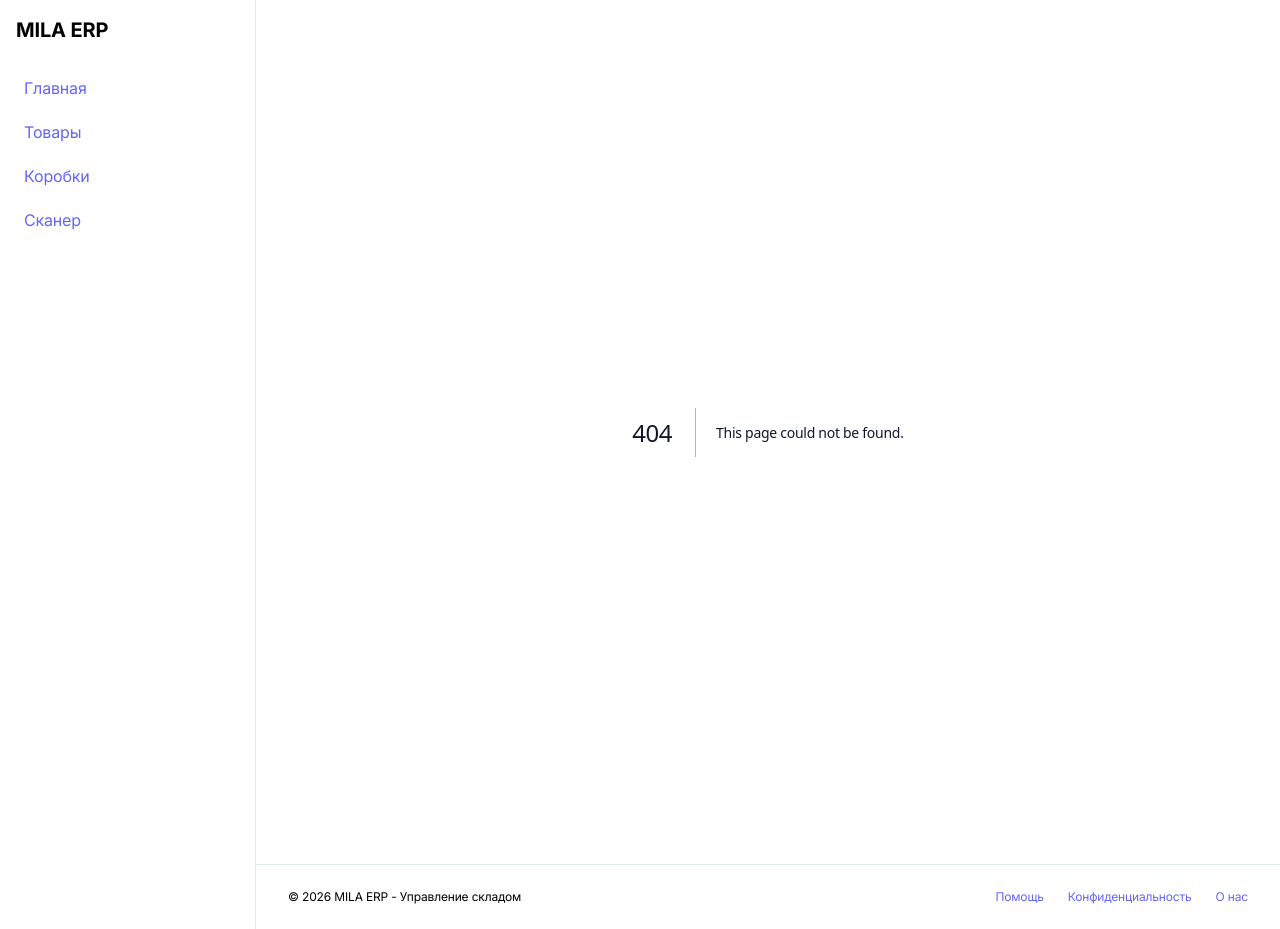
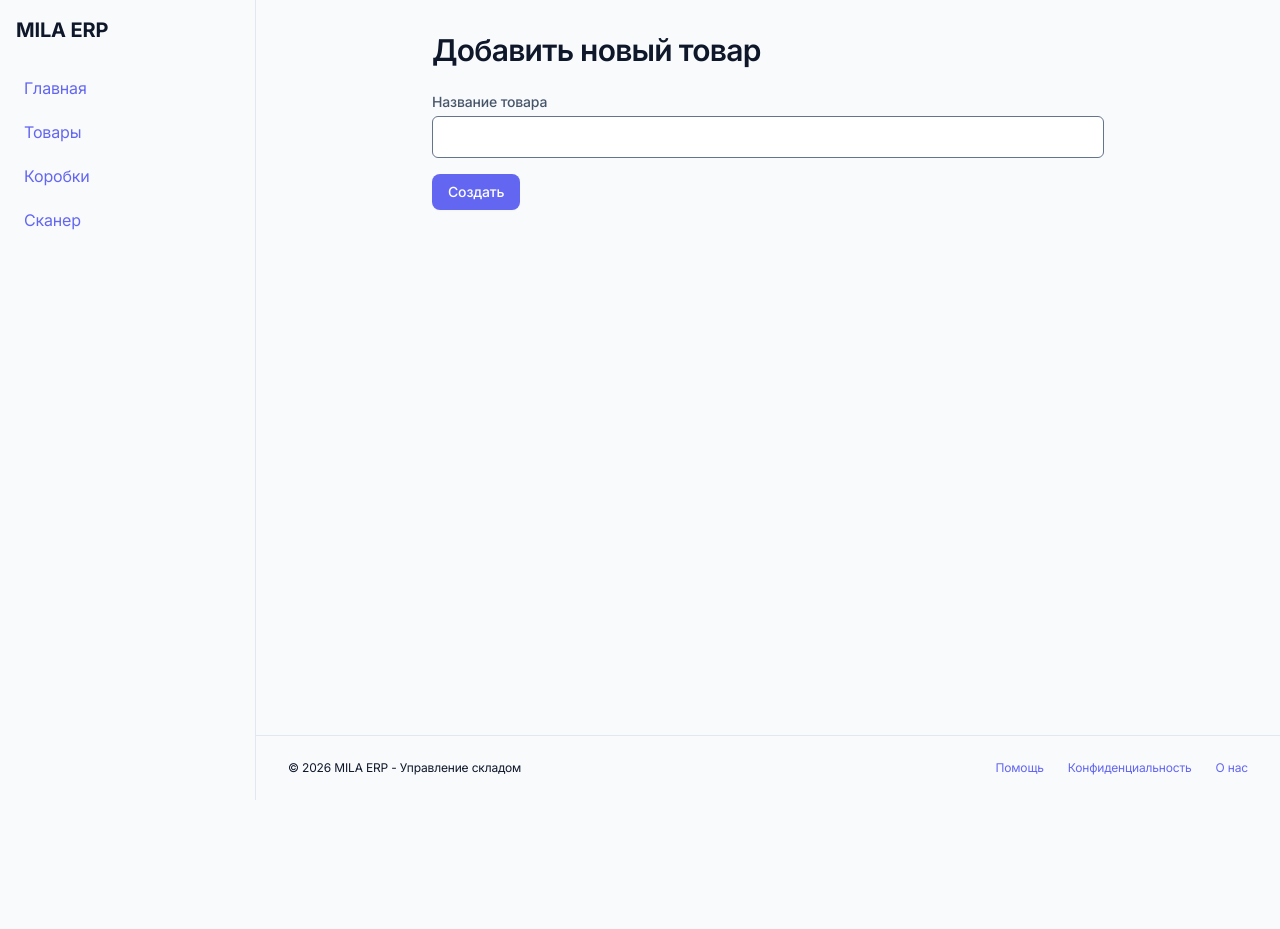
Before and after one commit to butovx/MilaERP, a Next.js app: page /add-product in a window 1280 px wide. Before the commit this address had no page. After the commit the page ends 800 px from the top, so only its background shows below. Built offline with nearby package versions, Linux system fonts and the light colour scheme.

Commit message:
feat: build add product form layout skeleton

```diff
--- /dev/null
+++ b/src/app/add-product/page.tsx
@@ -0,0 +1,25 @@
+"use client";
+import React, { useState } from "react";
+import { H1 } from "@/components/Typography";
+import { Button } from "@/components/ui/button";
+
+export default function AddProductPage() {
+  const [name, setName] = useState("");
+  return (
+    <div className="max-w-2xl mx-auto space-y-6">
+      <H1>Добавить новый товар</H1>
+      <form onSubmit={(e) => e.preventDefault()} className="space-y-4">
+        <div>
+          <label className="block text-sm font-medium mb-1">Название товара</label>
+          <input
+            type="text"
+            value={name}
+            onChange={(e) => setName(e.target.value)}
+            className="w-full p-2 border rounded"
+          />
+        </div>
+        <Button type="submit">Создать</Button>
+      </form>
+    </div>
+  );
+}
```
